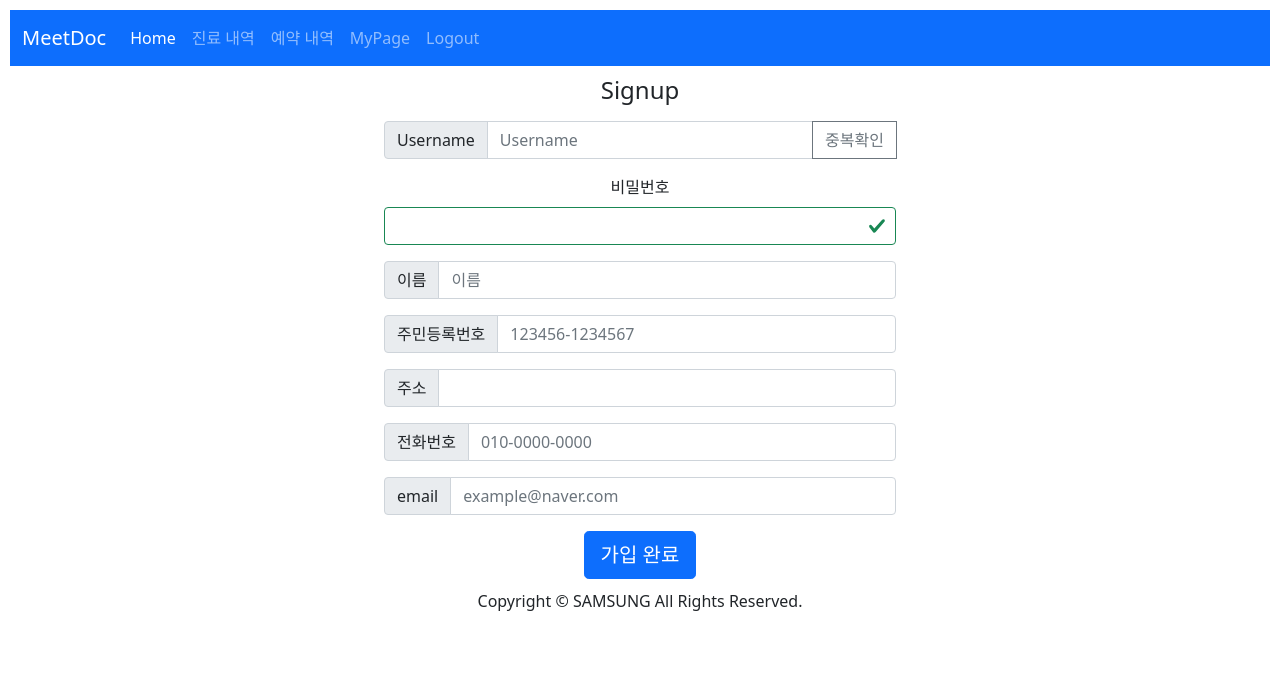
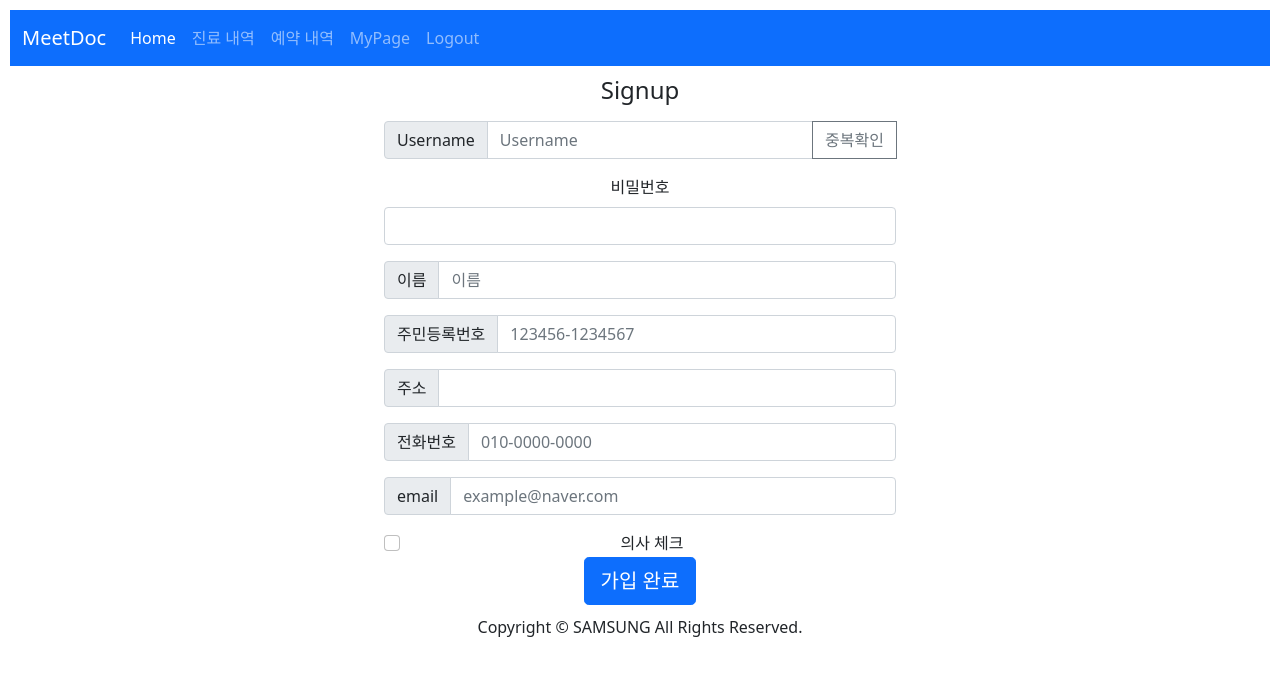
Before and after one commit to pingu9/meetdoc, a Vue app in the folder frontend/: page /signup in a window 1280 px wide. Shown: the top 676 px of the page. Built offline with nearby package versions, Linux system fonts and the light colour scheme.

Commit message:
[S07P12A302-146] feat : add pass email valid

```diff
--- a/frontend/package.json
+++ b/frontend/package.json
@@ -12,6 +12,7 @@
     "axios": "^0.27.2",
     "bootstrap": "^5.0.2",
     "core-js": "^3.8.3",
+    "vee-validate": "^4.6.2",
     "vue": "^3.2.13",
     "vue-router": "^4.1.2",
     "vuex": "^4.0.2"
--- a/frontend/src/store/actions.js
+++ b/frontend/src/store/actions.js
@@ -37,6 +37,7 @@ export const actions = {
         axios.post('http://localhost:8081/user/login', idpw)
             .then((a) => {
                 console.log(a.data.accessToken);
+                console.log(a.data);
                 localStorage.setItem('token', a.data.accessToken);
                 router.push({ name: 'home' });
 
--- a/frontend/src/views/SignUp.vue
+++ b/frontend/src/views/SignUp.vue
@@ -10,8 +10,11 @@
       </div>
       <div class="form-group mb-3">
         <label class="form-label" for="inputPass">비밀번호</label>
-        <input type="password" v-model="password" class="form-control is-valid" id="inputPass">
+        <input type="password" v-model="password" class="form-control" id="inputPass">
         <div class="valid-feedback"></div>
+        <p v-show="valid.password" class="">
+          비밀번호를 정확히 입력해주세요.
+        </p>
       </div>
 
       <div class="input-group mb-3">
@@ -34,6 +37,17 @@
         <span class="input-group-text" id="inputGroup-sizing-default">email</span>
         <input type="text" v-model="email" class="form-control" placeholder="example@naver.com" aria-label="Server">
       </div>
+        <p
+          v-show="valid.email"
+          class="input-error">
+          이메일 주소를 정확히 입력해주세요.
+        </p>
+      <div class="form-check">
+        <input class="form-check-input" type="checkbox" v-model="userType" true-value="D" false-value="U" id="flexCheckDefault">
+        <label class="form-check-label" for="flexCheckDefault">
+          의사 체크
+        </label>
+      </div>
       <button class="btn btn-primary btn-lg btn-block" type="submit">가입 완료</button>
     </form>
   </div>
@@ -55,10 +69,22 @@ export default {
       birthdate: '',
       gender: '',
       userType: '',
+      valid: {
+        password: false,
+      },
+      passwordHasError: false,
     }
   },
   computed: {
     ...mapState(['errorMessages'])
+  },
+  watch: {
+    'password': function () {
+      this.checkPass()
+    },
+    'email': function() {
+      this.checkEmail()
+    },
   },
 
   methods: {
@@ -68,9 +94,30 @@ export default {
         this.$store.dispatch('checkId', this.userId)
       }
     },
+    checkPass () {
+      const validatePassword = /^(?=.*[a-zA-z])(?=.*[0-9])(?=.*[$`~!@$!%*#^?&\\(\\)\-_=+]).{8,16}$/
+      if (!validatePassword.test(this.password)|| !this.password) {
+        this.valid.password = true
+        this.emailHasError = true
+        return
+      } this.valid.password = false
+        this.passwordHasError = false
+    },
+    checkEmail() {
+      // 이메일 형식 검사
+      const validateEmail = /^[A-Za-z0-9_\\.\\-]+@[A-Za-z0-9\\-]+\.[A-Za-z0-9\\-]+/
+
+      if (!validateEmail.test(this.email) || !this.email) {
+        this.valid.email = true
+        this.emailHasError = true
+        return
+      } this.valid.email = false
+        this.emailHasError = false
+    },
+
     submitForm () {
       console.log('submit')
-      console.log(this.userName)
+      console.log(this.userType)
       this.$store.dispatch('signUp', {userId : this.userId, password: this.password,
       rrn: this.rrn, userName: this.userName, phone: this.phone, zipcode: this.zipcode,
       address: this.address, email: this.email, birthdate: this.birthdate,
```
Also changed, not shown: 1 other file (tests, documents, lock files or other folders).
